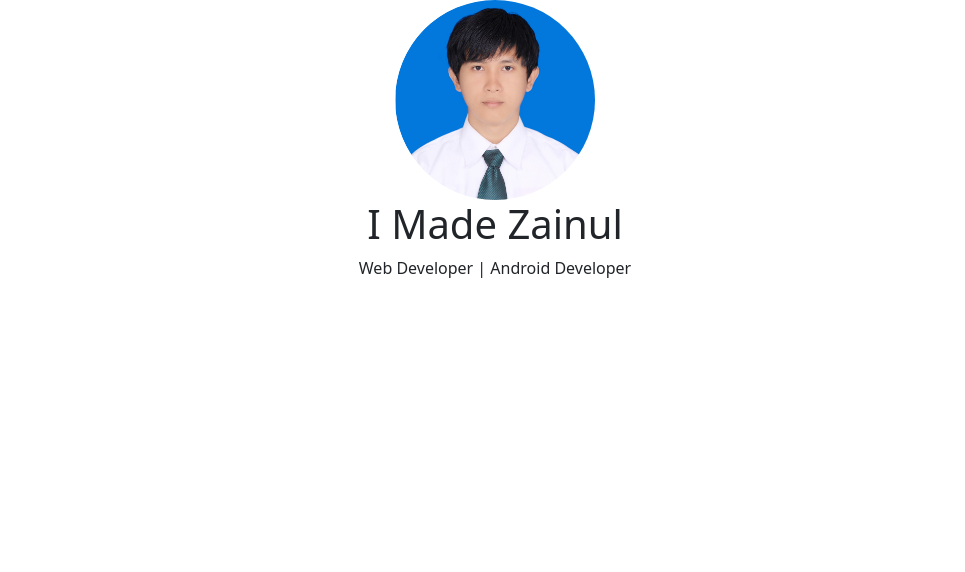
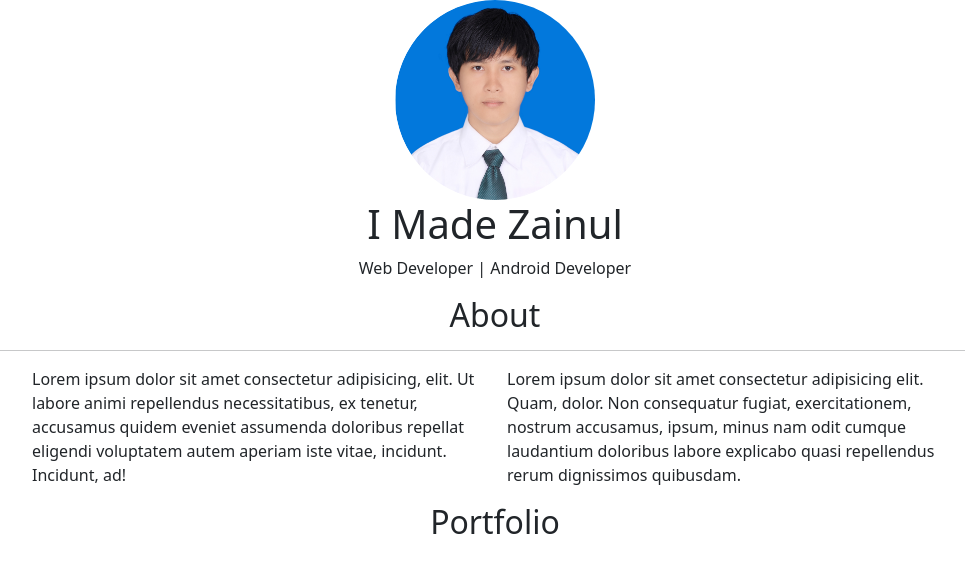
Before and after one commit to madezainul/portofolio, a plain HTML site: page index.html in a window 1280 px wide. Shown: the whole page, without its empty margins (145-1110 px from the left). Drawn offline with nearby package versions, Linux system fonts and the light colour scheme.

Commit message:
Menghapus baris .about hr pada style.css dan menambahkan About pada index.html

```diff
--- a/index.html
+++ b/index.html
@@ -21,8 +21,37 @@
     <!-- Akhir Jumbotron -->
 
     <!-- About -->
-    <section class="about" id="about"></section>
+    <section class="about" id="about">
+      <div class="container">
+        <div class="row">
+          <div class="col-sm-12">
+            <h2 class="text-center">About</h2>
+            <hr />
+          </div>
+        </div>
+
+        <div class="row">
+          <div class="col-sm-5 offset-sm-1">
+            <p>Lorem ipsum dolor sit amet consectetur adipisicing, elit. Ut labore animi repellendus necessitatibus, ex tenetur, accusamus quidem eveniet assumenda doloribus repellat eligendi voluptatem autem aperiam iste vitae, incidunt. Incidunt, ad!</p>
+          </div>
+
+          <div class="col-sm-5">
+            <p>Lorem ipsum dolor sit amet consectetur adipisicing elit. Quam, dolor. Non consequatur fugiat, exercitationem, nostrum accusamus, ipsum, minus nam odit cumque laudantium doloribus labore explicabo quasi repellendus rerum dignissimos quibusdam.</p>
+          </div>
+        </div>
+      </div>
+    </section>
     <!-- Akhir About -->
+
+    <!-- Portfolio -->
+    <section class="portfolio" id="portfolio">
+      <div class="row">
+        <div class="col-sm-12 text-center">
+          <h2>Portfolio</h2>
+        </div>
+      </div>
+    </section>
+    <!-- Akhir Portfolio -->
 
     <!-- Optional JavaScript; choose one of the two! -->
 
```
Also changed, not shown: css/style.css (line endings or trailing spaces).
